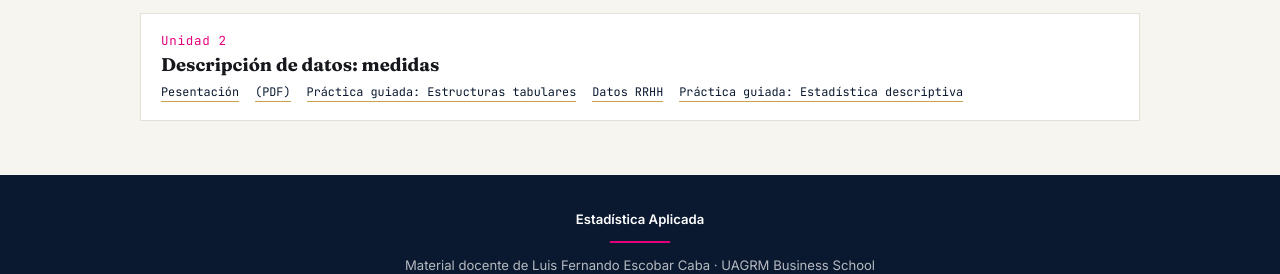
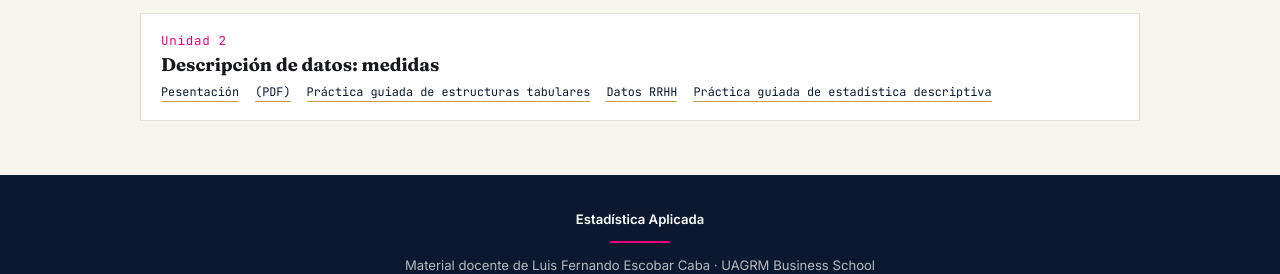
Before and after one commit to LFernandoEscobarC/estadistica, a Jekyll site: the page built from index.md, in a window 1280 px wide and 900 px high, scrolled down 637 px. Shown: the part 575-849 px from the top of the window. Built offline with Jekyll 4.4.1, drawn with Linux system fonts in a browser that asks for light colours.

Commit message:
Update index.md

```diff
--- a/index.md
+++ b/index.md
@@ -47,6 +47,7 @@ title: Temario
   <div class="card">
       <h4>Recursos o materiales adicionales</h4>
       <p>Material complementario para el curso.</p>
+    <ul class="class-list">
       <a class="link" href="https://www.r-project.org/">Instalador de R</a>
     <a class="link" href="https://www.rstudio.com/products/rstudio/download/preview/">Instalador de RStudio</a>
     <a class="link" href="https://posit.cloud/">Posit cloud</a>
@@ -55,7 +56,9 @@ title: Temario
     <a class="link" href="https://opensource.posit.co/resources/cheatsheets/">Cheat sheet</a>
     <a class="link" href="https://rstudio.github.io/cheatsheets/translations/spanish/base-r_es.pdf">Cheat sheet R base</a>
     <a class="link" href="https://rstudio.github.io/cheatsheets/translations.html#spanish">Cheat sheet (hoja de trucos)</a>
+    </ul>
     </div>
+
 
   <div class="axis-title">Introducción a la Estadística</div>
   <ul class="class-list">
@@ -85,9 +88,9 @@ title: Temario
       <div class="mat-links">
         <a href="https://raw.githack.com/Lufesc/EstAplic2026/main/Contenido/02-descripcion/02-describiendo-datos-numerica.html">Pesentación</a>
         <a href="https://raw.githack.com/Lufesc/EstAplic2026/main/Contenido/02-descripcion/02-describiendo-datos-numerica.pdf">(PDF)</a>
-      <a href="https://lufesc.github.io/Estructurastabularded/">Práctica guiada: Estructuras tabulares</a>
+      <a href="https://lufesc.github.io/Estructurastabularded/">Práctica guiada de estructuras tabulares</a>
       <a href="https://raw.githack.com/Lufesc/EstAplic2026/main/Practicas/Data.csv">Datos RRHH</a>
-      <a href="https://lufesc.github.io/EstadisticaDescriptiva/">Práctica guiada: Estadística descriptiva</a>
+      <a href="https://lufesc.github.io/EstadisticaDescriptiva/">Práctica guiada de estadística descriptiva</a>
          </div>
     </li>
   </ul>
```
